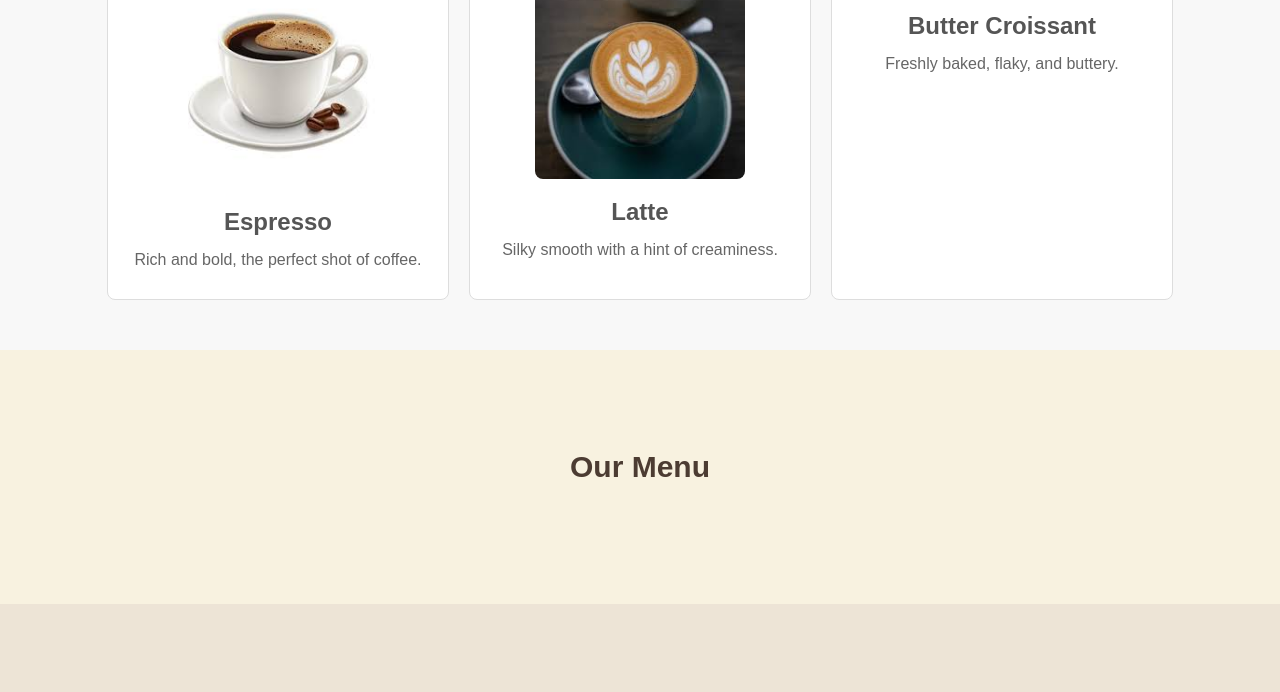
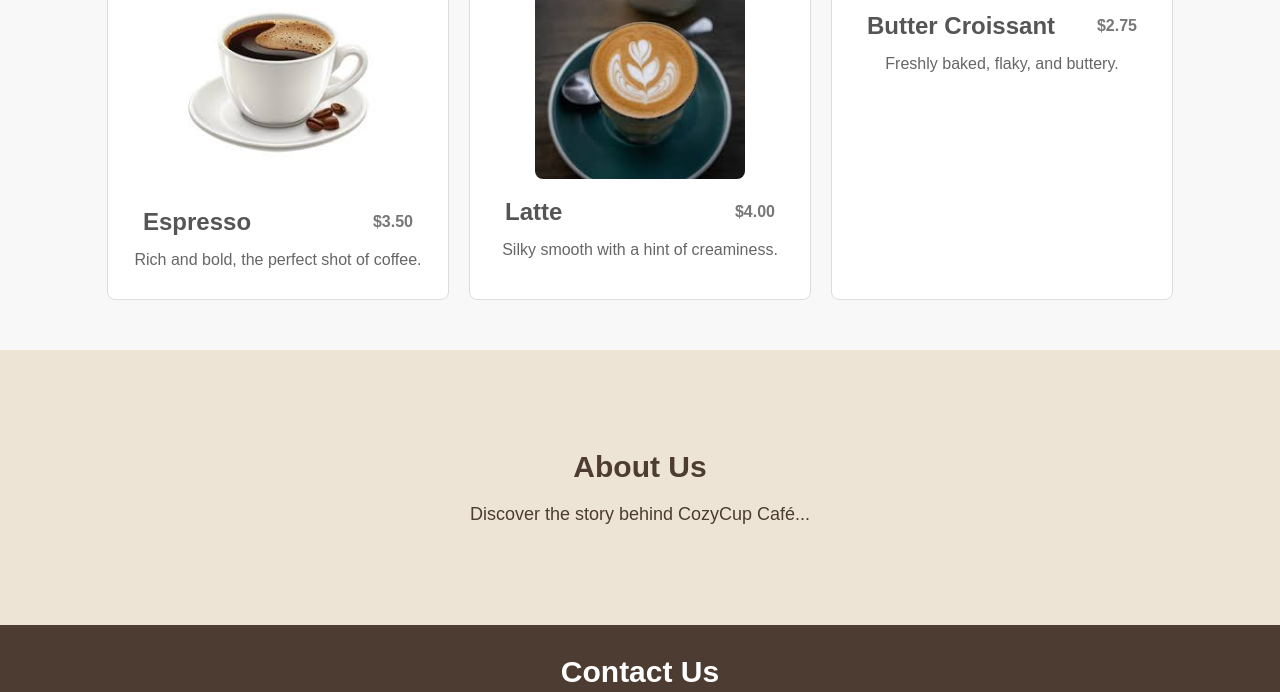
Before and after one commit to Enzxco/cozycup_secjadas-collantes, a plain HTML site: page index.html in a window 1280 px wide. Shown: the part 792-1484 px from the top of the page. Drawn offline with Linux system fonts and the light colour scheme.

Commit message:
modified products

```diff
--- a/css/styles.css
+++ b/css/styles.css
@@ -222,9 +222,19 @@ footer {
 }
 
 .product h3 {
-    margin: 15px 0;
+    margin: 15px 15px;
     font-size: 1.5rem;
     color: #555;
+    display: flex;
+    justify-content: space-between;
+    align-items: center;
+}
+
+.product h3 .price {
+    font-size: 1rem;
+    color: #777;
+    font-weight: bold;
+    margin-left: 10px;
 }
 
 .product p {
@@ -309,7 +319,7 @@ footer {
 
 .contact-form button {
     padding: 10px 20px;
-    background-color: #007BFF;
+    background-color: #4c3c32;
     color: #fff;
     border: none;
     border-radius: 5px;
@@ -318,7 +328,7 @@ footer {
 }
 
 .contact-form button:hover {
-    background-color: #0056b3;
+    background-color: #7e685b;
 }
 
 /* Map Section */
--- a/index.html
+++ b/index.html
@@ -34,26 +34,21 @@
     <div class="product-grid">
         <div class="product">
             <img src="img/coffee.png" alt="Espresso">
-            <h3>Espresso</h3>
+            <h3>Espresso <span class="price">$3.50</span></h3>
             <p>Rich and bold, the perfect shot of coffee.</p>
         </div>
         <div class="product">
             <img src="img/latte1.png" alt="Latte">
-            <h3>Latte</h3>
+            <h3>Latte <span class="price">$4.00</span></h3>
             <p>Silky smooth with a hint of creaminess.</p>
         </div>
         <div class="product">
             <img src="img/croissant.png" alt="Croissant">
-            <h3>Butter Croissant</h3>
+            <h3>Butter Croissant <span class="price">$2.75</span></h3>
             <p>Freshly baked, flaky, and buttery.</p>
         </div>
     </div>
 </section>
-
-    <section id="menu" class="menu">
-        <h2>Our Menu</h2>
-        <!-- Add menu items here -->
-    </section>
 
     <section id="about" class="about">
         <h2>About Us</h2>
```
